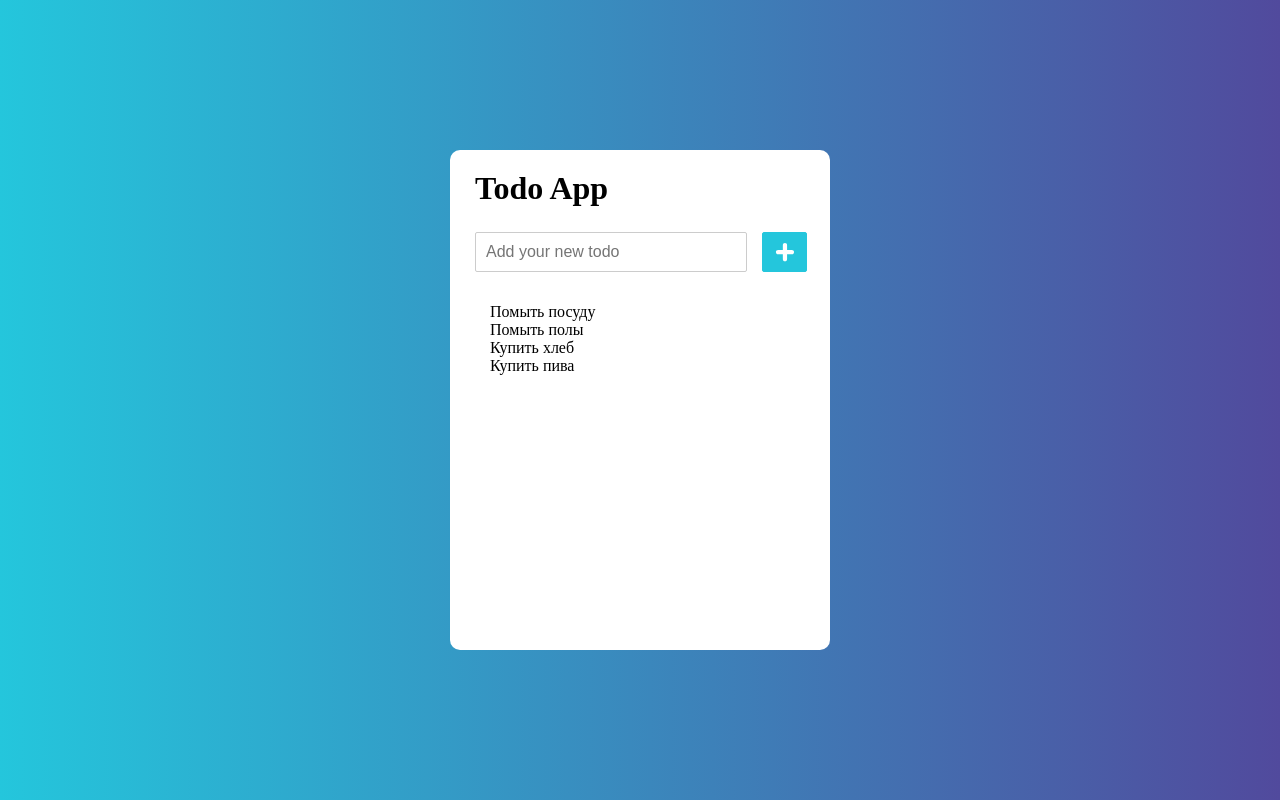
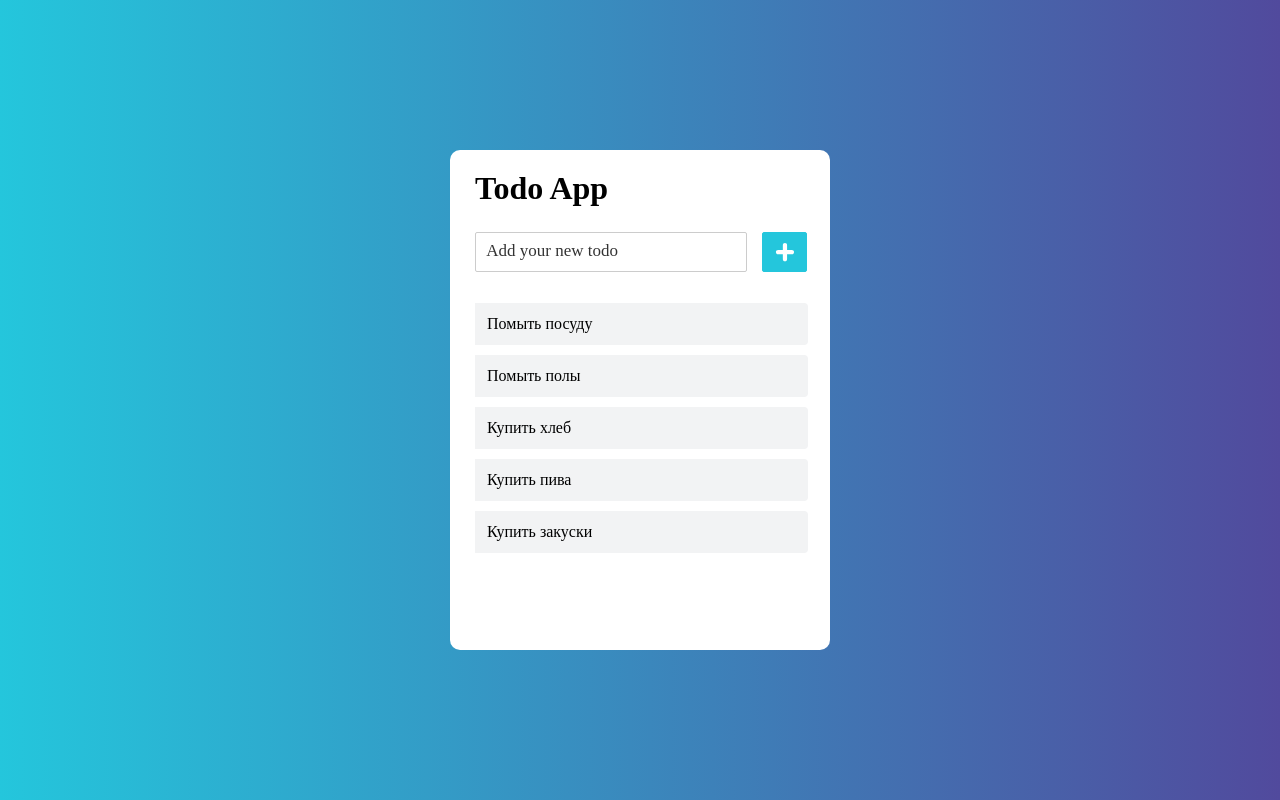
Before and after one commit to awerenion/Todo-List, a Vue app: page / in a window 1280 px wide. Built offline with nearby package versions, Linux system fonts and the light colour scheme.

Commit message:
Dmitriy solo

```diff
--- a/src/App.vue
+++ b/src/App.vue
@@ -15,7 +15,6 @@ export default {
 }
 </script>
 
-    TodoBlanc
 <style>
   body {
     background: #24c6dc;
--- a/src/components/AddButton.vue
+++ b/src/components/AddButton.vue
@@ -1,5 +1,7 @@
 <template>
-  <div>
+  <div
+    @click="$emit('click')"
+  >
     <button class="addTodo">
       <img src="@/assets/ftedit-add.svg" class="img">
     </button>
@@ -17,6 +19,7 @@
     background: #24c6dc;
     border: 1px solid #24c6dc;
     border-radius: 2px;
+    cursor: pointer;
   }
 
   .img {
@@ -25,4 +28,5 @@
     width: 20px;
     color: white;
   }
+
 </style>
--- a/src/components/ListItem.vue
+++ b/src/components/ListItem.vue
@@ -1,16 +1,61 @@
 <template>
-  <div>
-    {{ todo.task }}
+  <div @mouseover="isHovered=true" @mouseleave="isHovered=false">
+    <span>{{ todo.task }}</span>
+    <transition name="fade">
+      <button class="remove_button" v-show="isHovered" @click="removeTask">
+        <img src="@/assets/trash.svg" alt="remove" class="img">
+      </button>
+    </transition>
   </div>
 </template>
 
 <script>
 export default {
+  data () {
+    return {
+      isHovered: false
+    }
+  },
   props: {
     todo: {
-      Object: true,
+      type: Object,
       required: true
+    }
+  },
+  methods: {
+    removeTask () {
+      this.$emit('remove', this.todo.id)
     }
   }
 }
 </script>
+
+<style scoped>
+  .remove_button {
+    display: flex;
+    align-items: center;
+    justify-content: center;
+    position: absolute;
+    right: 1px;
+    width: 45px;
+    height: 100%;
+    background: #E64D3F;
+    border: none;
+    border-radius: 0px 4px 4px 0px;
+    z-index: 1;
+    cursor: pointer;
+  }
+
+  .img {
+    width: 65%;
+    height: 65%;
+    z-index: 99;
+  }
+
+.fade-enter-active, .fade-leave-active {
+  transition: opacity .5s;
+}
+.fade-enter, .fade-leave-to {
+  opacity: 0;
+}
+</style>
--- a/src/components/TaskList.vue
+++ b/src/components/TaskList.vue
@@ -1,10 +1,13 @@
 <template>
   <div>
     <ul>
-      <ListItem
-      v-for="todo of todos"
-      v-bind:todo="todo"
-      v-bind:key="todo"/>
+      <list-item
+        class="task_item"
+        v-for="todo of todos"
+        :todo="todo"
+        :key="todo.id"
+        @remove="removeTask"
+      />
     </ul>
   </div>
 </template>
@@ -13,13 +16,32 @@
 import ListItem from '@/components/ListItem'
 
 export default {
-  props: ['todos'],
+  props: {
+    todos: {
+      type: Array,
+      required: true
+    }
+  },
   components: {
     ListItem
+  },
+  methods: {
+    removeTask (id) {
+      this.$emit('remove', id)
+    }
   }
-
 }
 </script>
 
 <style scoped>
+.task_item {
+  display: flex;
+  align-items: center;
+  position: relative;
+  width: 309px;
+  background: #f2f3f4;
+  margin: 10px 0px 10px -15px;
+  padding: 12px 12px;
+  border-radius: 0px 4px 4px 0px;
+}
 </style>
--- a/src/components/TodoBlank.vue
+++ b/src/components/TodoBlank.vue
@@ -1,8 +1,13 @@
 <template>
   <div class="blanc">
     <h1 class="title">Todo App</h1>
-    <TodoInput />
-    <TaskList v-bind:todos="todos" />
+    <todo-input
+      @new="addNewTodoTask"
+    />
+    <task-list
+      :todos="todos"
+      @remove="removeTask"
+    />
   </div>
 </template>
 
@@ -17,13 +22,26 @@ export default {
         { id: 1, task: 'Помыть посуду' },
         { id: 2, task: 'Помыть полы' },
         { id: 3, task: 'Купить хлеб' },
-        { id: 4, task: 'Купить пива' }
+        { id: 4, task: 'Купить пива' },
+        { id: 5, task: 'Купить закуски' }
       ]
     }
   },
   components: {
     TodoInput,
     TaskList
+  },
+  methods: {
+    removeTask (id) {
+      this.todos = this.todos.filter(todo => todo.id !== id)
+    },
+    addNewTodoTask (taskText) {
+      const lastId = this.todos.sort((a, b) => a.id - b.id)[this.todos.length - 1].id
+      this.todos.push({
+        id: lastId + 1,
+        task: taskText
+      })
+    }
   }
 }
 </script>
--- a/src/components/TodoInput.vue
+++ b/src/components/TodoInput.vue
@@ -1,7 +1,24 @@
 <template>
   <div class="container">
-    <input type="text" placeholder="Add your new todo" class="inputTodo">
-    <AddButton />
+    <input
+      type="text"
+      class="inputTodo"
+      id="input"
+      @focus="togglePlaceholder"
+      @blur="togglePlaceholder"
+      v-model="inputValue"
+    >
+    <label
+      for="input"
+      class="placeholder"
+      v-show="isPlaceholderShow && !inputValue.length"
+    >
+      Add your new todo
+    </label>
+    <add-button
+      class="button"
+      @click="addNewTask"
+    />
   </div>
 </template>
 
@@ -9,8 +26,25 @@
 import AddButton from '@/components/AddButton'
 
 export default {
+  data () {
+    return {
+      inputValue: '',
+      isPlaceholderShow: true
+    }
+  },
   components: {
     AddButton
+  },
+  methods: {
+    togglePlaceholder () {
+      this.isPlaceholderShow = !this.isPlaceholderShow
+    },
+    addNewTask () {
+      if (this.inputValue.length) {
+        this.$emit('new', this.inputValue)
+      }
+      this.inputValue = ''
+    }
   }
 }
 </script>
@@ -28,5 +62,19 @@ export default {
 
   .container {
     display: flex;
+    position: relative;
+  }
+
+  .placeholder {
+    position: absolute;
+    opacity: 0.8;
+    top: calc(60% - 16px);
+    left: calc(9% + 2px);
+    font-size: 17px;
+    cursor: text;
+  }
+
+  .button {
+    cursor: pointer;
   }
 </style>
```
Also changed, not shown: src/assets/trash.svg (added).
